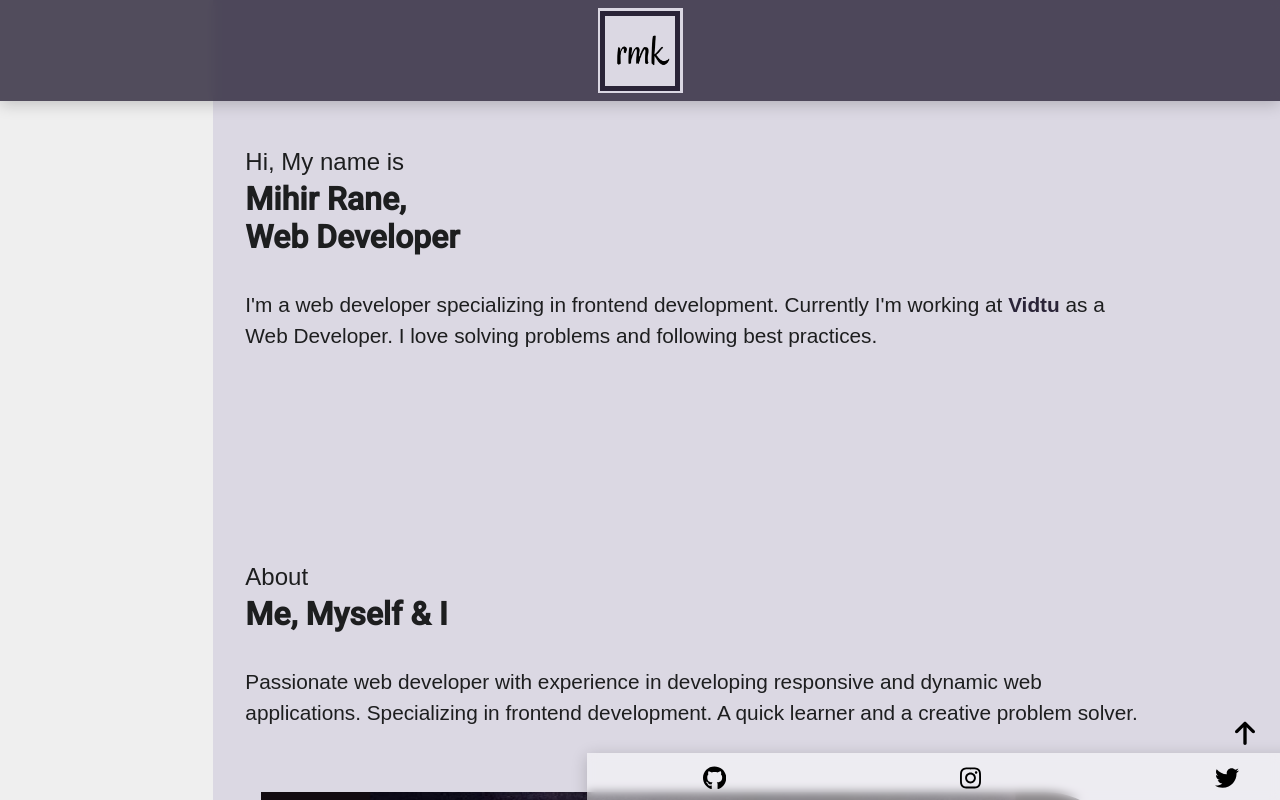
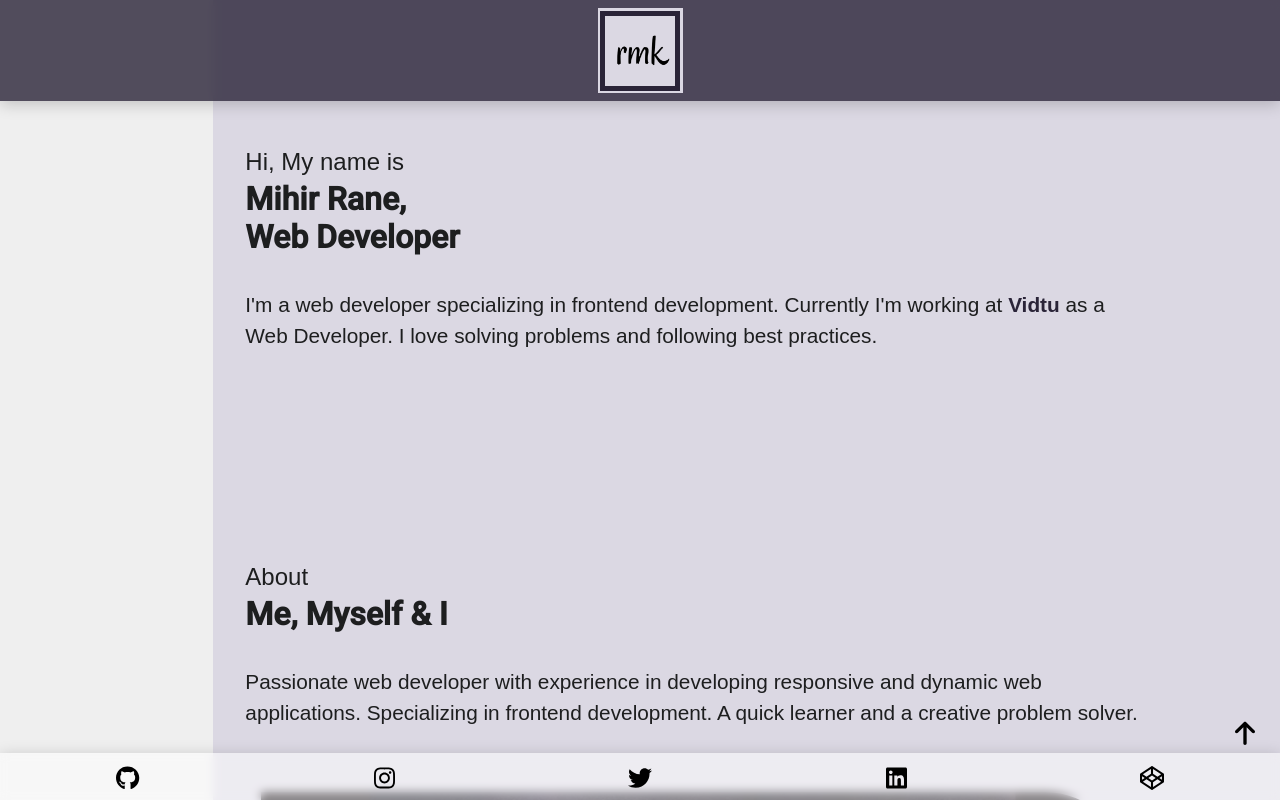
Before and after one commit to ranemihirk/portfolio, an Angular app: page / in a window 1280 px wide. Built offline with nearby package versions, Linux system fonts and the light colour scheme.

Commit message:
css changes

```diff
--- a/src/app/main/main.component.css
+++ b/src/app/main/main.component.css
@@ -114,17 +114,20 @@ html{
 
 .social-media-main-wrap{
   display: flex;
-  height: 100%;
+  height: auto;
   /* width: 100%; */
   align-items: flex-end;
   justify-content: center;
+  position: fixed;
+  bottom: 0;
+  left: 0;
+  width: 100%;
 }
 .social-media-wrap{
   display: flex;
   flex-wrap: wrap;
   height: fit-content;
   width: 100%;
-  position: fixed;
   background-color: rgba(255,255,255,.5);
     backdrop-filter: blur(5px);
     -webkit-box-shadow: 0 3px 15px rgb(0 0 0 / 20%);
@@ -191,9 +194,12 @@ html{
     padding: 9rem 3rem;
     flex:40%;
   }
+  .social-media-main-wrap{
+    position: relative;
+    height: 100%;
+  }
   .social-media-wrap{
     margin-bottom: 8rem;
-    position: relative;
     background-color: #dbd8e3;
     -webkit-box-shadow: none;
   }
```
